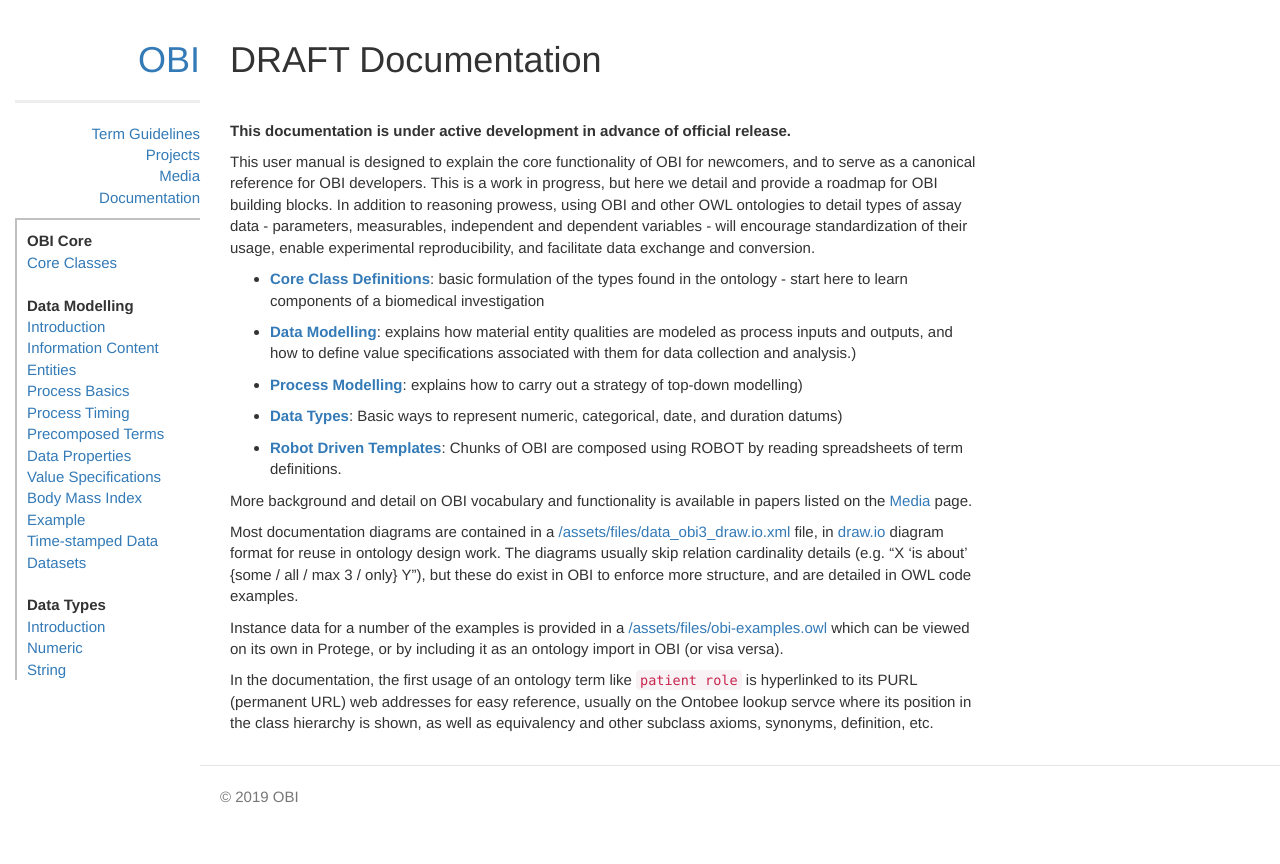
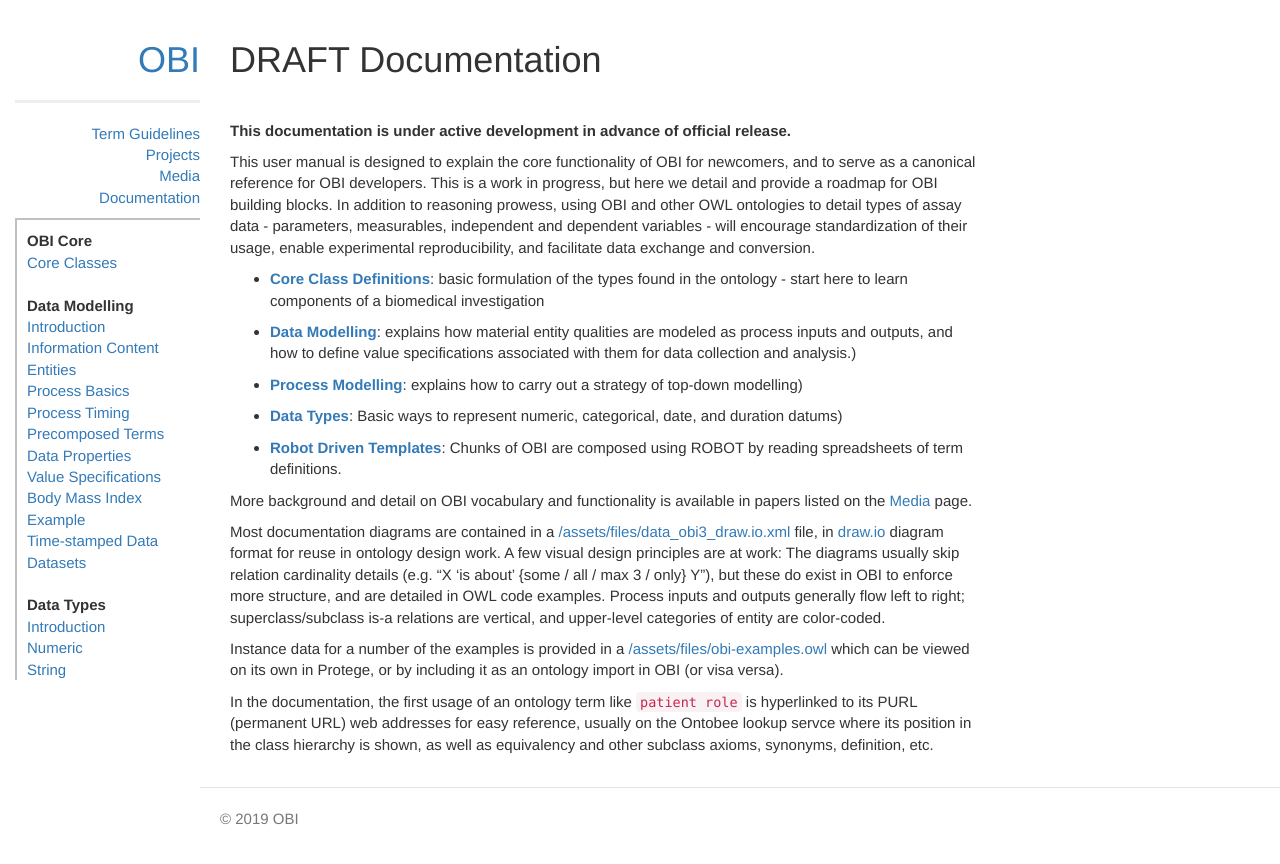
Before and after one commit to obi-ontology/obi-ontology.org, a Jekyll site: the page built from docs.md, in a window 1280 px wide. Shown: the top 864 px of the page. Built offline with Jekyll 4.4.1, drawn with Linux system fonts in a browser that asks for light colours.

Commit message:
data overview section

```diff
--- a/docs.md
+++ b/docs.md
@@ -21,16 +21,14 @@ This user manual is designed to explain the core functionality of OBI for newcom
 
 * **[Robot Driven Templates](/docs/robot-intro)**: Chunks of OBI are composed using ROBOT by reading spreadsheets of term definitions.
 
-<!--
-* **Extended Class Definitions** (working models for specific subdomains and specializations of OBI beyond the core classes)
-* **Example Use Cases** (how we describe specific use cases with OBI)
-* **Implementation and Development Notes** (how we develop, extend and implement the ontology)
-* **Community** (Description of the OBI development community. Who were are and what our goals are for this work)
--->
+[//]: # (* **Extended Class Definitions** (working models for specific subdomains and specializations of OBI beyond the core classes)
+[//]: # (* **Example Use Cases** (how we describe specific use cases with OBI)
+[//]: # (* **Implementation and Development Notes** (how we develop, extend and implement the ontology)
+[//]: # (* **Community** (Description of the OBI development community. Who were are and what our goals are for this work)
 
 More background and detail on OBI vocabulary and functionality is available in papers listed on the [Media](/media/) page.
 
-Most documentation diagrams are contained in a [/assets/files/data_obi3_draw.io.xml](/assets/files/data_obi3_draw.io.xml){:target="_blank"} file, in [draw.io](http://draw.io){:target="_blank"} diagram format for reuse in ontology design work.  The diagrams usually skip relation cardinality details (e.g. "X 'is about' {some / all / max 3 / only} Y"), but these do exist in OBI to enforce more structure, and are detailed in OWL code examples.
+Most documentation diagrams are contained in a [/assets/files/data_obi3_draw.io.xml](/assets/files/data_obi3_draw.io.xml){:target="_blank"} file, in [draw.io](http://draw.io){:target="_blank"} diagram format for reuse in ontology design work.  A few visual design principles are at work: The diagrams usually skip relation cardinality details (e.g. "X 'is about' {some / all / max 3 / only} Y"), but these do exist in OBI to enforce more structure, and are detailed in OWL code examples.  Process inputs and outputs generally flow left to right; superclass/subclass is-a relations are vertical, and upper-level categories of entity are color-coded.
 
 Instance data for a number of the examples is provided in a [/assets/files/obi-examples.owl](/assets/files/obi-examples.owl){:target="_blank"} which can be viewed on its own in Protege, or by including it as an ontology import in OBI (or visa versa).
 
```
Also changed, not shown: assets/files/data_obi3_draw.io.xml (+1 -1 lines), docs/core-classes.md (+0 -2 lines), docs/data-intro.md (+2 -2 lines), docs/data-overview.md (added, +35 -0 lines), docs/data-process-timing.md (+3 -2 lines), docs/data-vs.md (+7 -2 lines), docs/time-stamped-datums.md (+22 -17 lines), assets/images/docs/data_john_mass_context.png, assets/images/docs/data_overview_current.png (added), assets/images/docs/data_overview_datum.png (added), assets/images/docs/data_overview_matrix.png (added), assets/images/docs/data_overview_vs.png (added), assets/images/docs/data_timestamp_structure.png.
